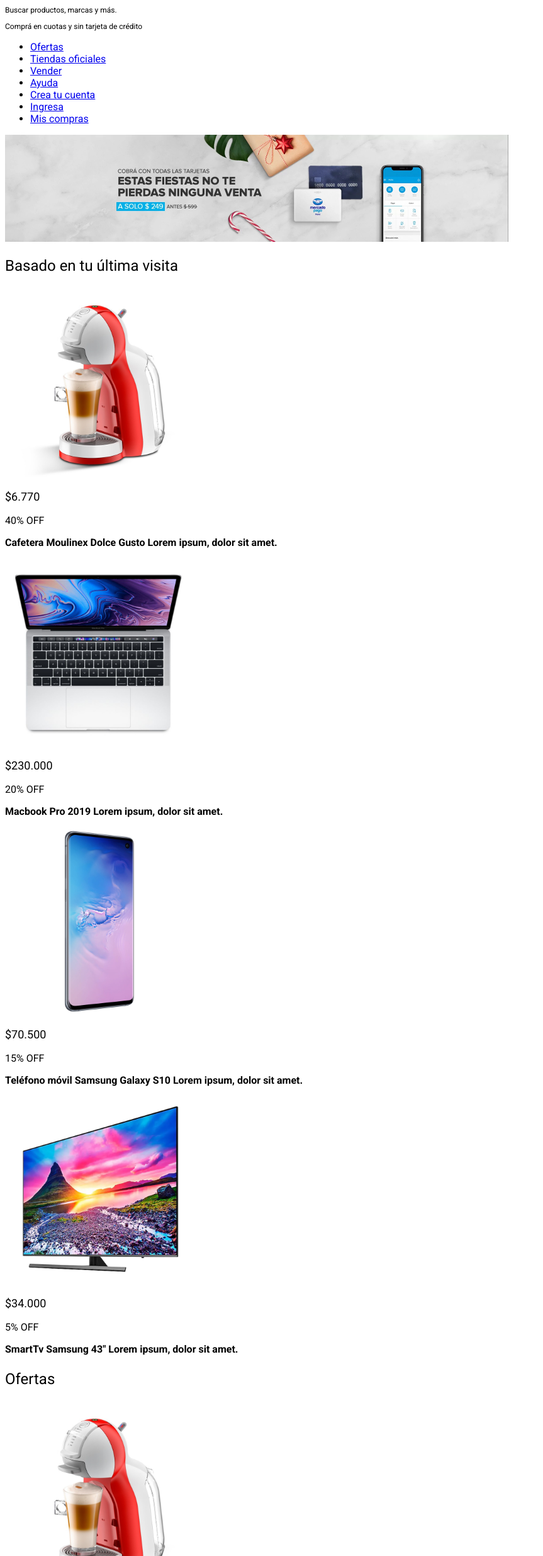
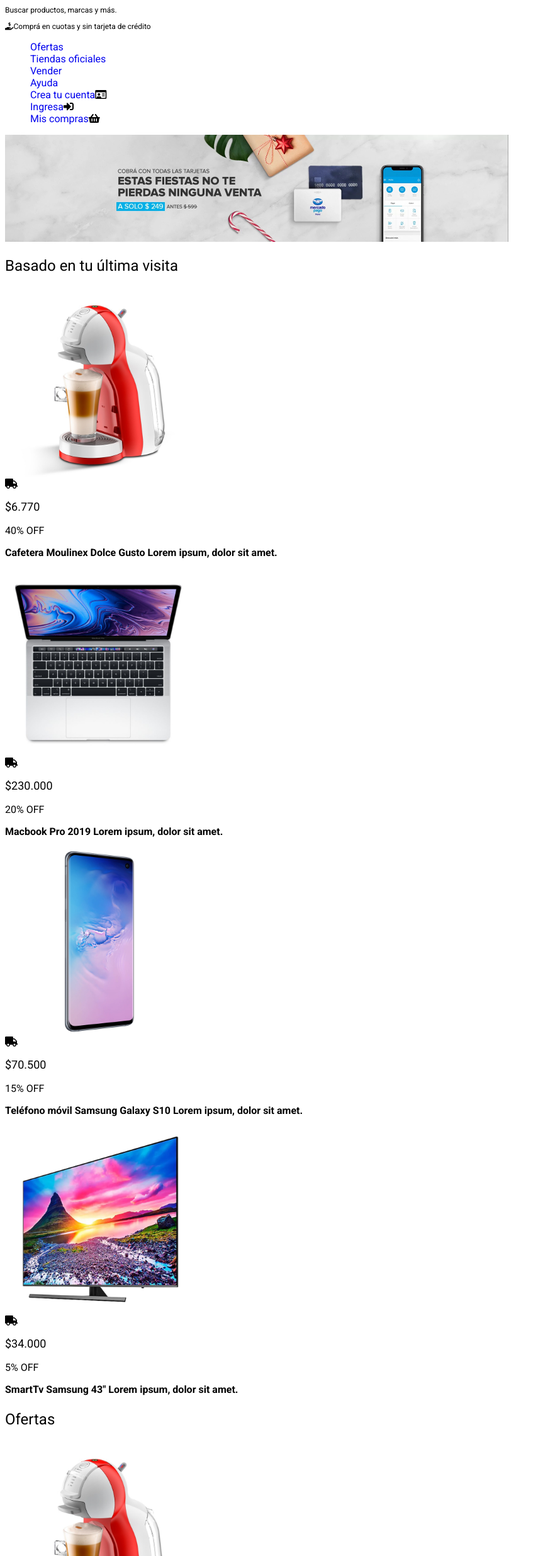
Before and after one commit to lnusfaumer/mercado-liebre, a website: page views/index.html in a window 1280 px wide. Shown: the part 89-2560 px from the top of the page at 63% size, without its empty margins (0-863 px from the left). Drawn offline with Linux system fonts and the light colour scheme; files whose address does not match are found by name.

Commit message:
agregue iconos

```diff
--- a/public/styles/style.css
+++ b/public/styles/style.css
@@ -1,6 +1,12 @@
 body {
-      align-items: center;
       font-family: 'Roboto', sans-serif;
+}
+nav ul li{
+      list-style-type: none;
+
+}
+a{
+      text-decoration: none;
 }
 img {
       width: 100%;
@@ -18,6 +24,9 @@
 .precios {
       font-size: 18px;
 }
+.fa-truck{
+      margin-left: 0;
+}
 .descuentos, .descripciones{
       font-size: 16px;
 }
--- a/views/index.html
+++ b/views/index.html
@@ -5,6 +5,7 @@
       <link rel="stylesheet" href="/styles/style.css">
       <link rel="stylesheet" href="https://cdnjs.cloudflare.com/ajax/libs/font-awesome/5.11.2/css/all.min.css">
       <link href="https://fonts.googleapis.com/css2?family=Roboto:wght@400;700&display=swap" rel="stylesheet">
+      <link rel="stylesheet" href="https://cdnjs.cloudflare.com/ajax/libs/font-awesome/5.11.2/css/all.min.css">
       <title>Practica_dia15</title>
 </head>
 <body>
@@ -13,8 +14,9 @@
                   <img src="./images/logo-mercado-liebre.svg" alt="logo">
             </div>
             <div class="parrafos-inicio">
-                  <p>Buscar productos, marcas y más.</p>
-                  <p>Comprá en cuotas y sin tarjeta de crédito</p>
+
+                  <p></i>Buscar productos, marcas y más.</p>
+                  <p><i class="fas fa-hand-holding-usd"></i>Comprá en cuotas y sin tarjeta de crédito</p>
             </div>
 
             <nav>
@@ -23,9 +25,9 @@
                         <li><a href="#">Tiendas oficiales</a></li>
                         <li><a href="#">Vender</a></li>
                         <li><a href="#">Ayuda</a></li>
-                        <li><a href="#">Crea tu cuenta</a></li>
-                        <li><a href="#">Ingresa</a></li>
-                        <li><a href="#">Mis compras</a></li>
+                        <li><a href="#">Crea tu cuenta</a><i class="far fa-id-card"></i></li>
+                        <li><a href="#">Ingresa</a><i class="fas fa-sign-in-alt"></i></li>
+                        <li><a href="#">Mis compras</a><i class="fas fa-shopping-basket"></i></li>
                   </ul>
             </nav>
       </header>
@@ -39,24 +41,36 @@
                   </div>
                   <article>
                         <img src="./images/img-cafetera-moulinex.jpg" alt="">
+                        <div>
+                              <i class="fas fa-truck"></i>
+                              </div>
                         <p class="precios">$6.770</p>
                         <p class="descuentos">40% OFF</p>
                         <h1 class="descripciones">Cafetera Moulinex Dolce Gusto Lorem ipsum, dolor sit amet.</h1>
                   </article>
                   <article>
                         <img src="./images/img-macbook-pro-2019.jpg" alt="">
+                        <div>
+                              <i class="fas fa-truck"></i>
+                              </div>
                         <p class="precios">$230.000</p>
                         <p class="descuentos">20% OFF</p>
                         <h1 class="descripciones">Macbook Pro 2019 Lorem ipsum, dolor sit amet.</h1>
                   </article>
                   <article>
                         <img src="./images/img-samsung-galaxy-s10.jpg" alt="">
+                        <div>
+                              <i class="fas fa-truck"></i>
+                              </div>
                         <p class="precios">$70.500</p>
                         <p class="descuentos">15% OFF</p>
                         <h1 class="descripciones">Teléfono móvil Samsung Galaxy S10 Lorem ipsum, dolor sit amet.</h1>
                   </article>
                   <article>
                         <img src="./images/img-tv-samsung-smart.jpg" alt="">
+                        <div>
+                              <i class="fas fa-truck"></i>
+                              </div>
                         <p class="precios">$34.000</p>
                         <p class="descuentos">5% OFF</p>
                         <h1 class="descripciones">SmartTv Samsung 43" Lorem ipsum, dolor sit amet.</h1>
@@ -69,24 +83,36 @@
                   </div>
                   <article>
                         <img src="./images/img-cafetera-moulinex.jpg" alt="">
+                        <div>
+                              <i class="fas fa-truck"></i>
+                        </div>
                         <p class ="precios">$6.770</p>
                         <p class="descuentos">40% OFF</p>
                         <h1 class="descripciones">Cafetera Moulinex Dolce Gusto Lorem ipsum, dolor sit amet.</h1>
                   </article>
                   <article>
                         <img src="./images/img-macbook-pro-2019.jpg" alt="">
+                        <div>
+                              <i class="fas fa-truck"></i>
+                        </div>
                         <p class="precios">$230.000</p>
                         <p class="descuentos">20% OFF</p>
                         <h1 class="descripciones">Macbook Pro 2019 Lorem ipsum, dolor sit amet.</h1>
                   </article>
                   <article>
                         <img src="./images/img-samsung-galaxy-s10.jpg" alt="">
+                        <div>
+                              <i class="fas fa-truck"></i>
+                        </div>
                         <p class="precios">$70.500</p>
                         <p class="descuentos">15% OFF</p>
                         <h1>Teléfono móvil Samsung Galaxy S10 Lorem ipsum, dolor sit amet.</h1>
                   </article>
                   <article>
                         <img src="./images/img-tv-samsung-smart.jpg" alt="">
+                        <div>
+                              <i class="fas fa-truck"></i>
+                        </div>
                         <p class="precios">$34.000</p>
                         <p class="descuentos">5% OFF</p>
                         <h1 class="descripciones">SmartTv Samsung 43" Lorem ipsum, dolor sit amet.</h1>
@@ -96,16 +122,19 @@
       </main>
       <footer>
             <div>
+                  <div><i class="fas fa-credit-card"></i></div>
                   <h2>Pagá con tarjeta o en efectivo</h2>
                   <p>Con MercadoLiebreCash tenés cuotas sin interés con tarjeta o efectivoen puntos de
                          pago. ¡Y siempre es seguro!</p>
             </div>
             <div>
+                  <div><i class="fas fa-gift"></i></div>
                   <h2>Envío gratis desde los $ 2.500</h2>
                   <p>Solo por estar registrad@ en MercadoLiebre tenés envíos gratis en miles de
                         productos. Es un beneficio de MercadoPuntos.</p>
             </div>
             <div>
+                  <div><i class="fas fa-user-shield"></i></div>
                   <h2>Seguridad, de principio a fin</h2>
                   <p>¿No te gusta? ¡Devolvelo! En MercadoLiebre no hay nada que no puedas hacer
                         porque estás siempre prtegid@.</p>
```
